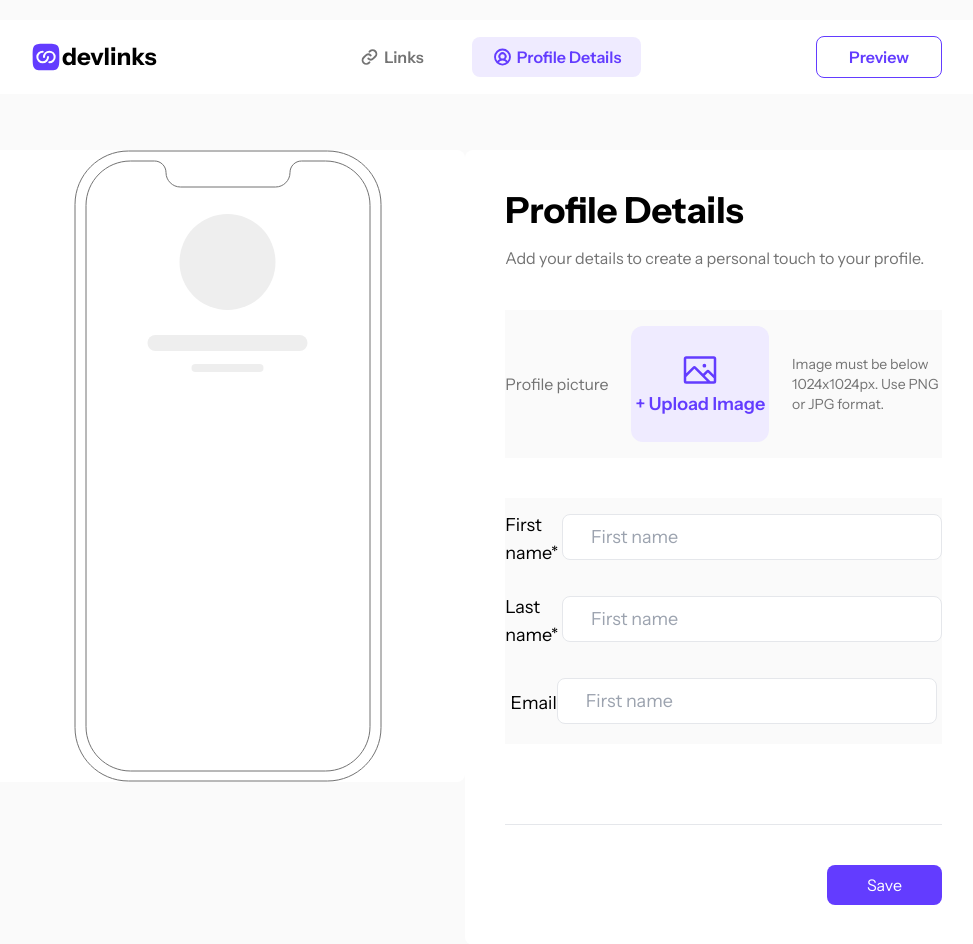
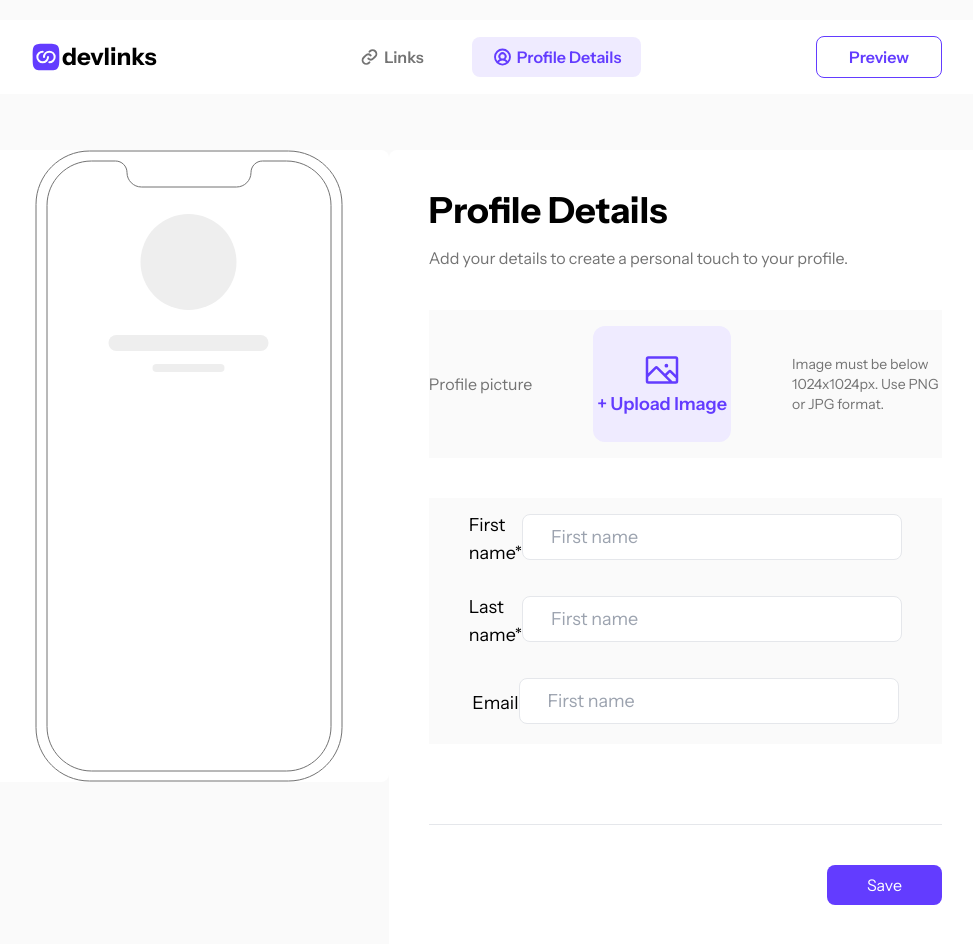
Before and after one commit to Guidotss/link-sharing, a Next.js app: page /profile in a window 1280 px wide. Shown: the top 944 px of the page, without its empty margins (154-1127 px from the left). Built offline with nearby package versions, Linux system fonts and the light colour scheme.

Commit message:
Ajustando responsive mobile ProfilePage

```diff
--- a/src/components/form/profile/UpdateUserInfo.tsx
+++ b/src/components/form/profile/UpdateUserInfo.tsx
@@ -12,7 +12,7 @@ export const  UpdateUserInfo = () => {
   return (
     <>
       <form
-        className="bg-light_grey flex flex-col items-center 2xl:px-10"
+        className="bg-light_grey flex flex-col items-center px-10"
         onSubmit={handleSubmit}
       >
         <div className="flex flex-col sm:flex-row sm:justify-between sm:items-center">
@@ -60,7 +60,7 @@ export const  UpdateUserInfo = () => {
       </form>
       <div className="w-full flex justify-end border-t-[1px] sm:mt-10">
         <button
-          className="sm:mt-10 mt-5 px-10 py-2 bg-purple text-white rounded-lg hover:bg-soft_purple transition-colors duration-300"
+          className="sm:mt-10 mt-5 mb-5 px-10 py-2 bg-purple text-white rounded-lg hover:bg-soft_purple transition-colors duration-300"
           onClick={handleSubmit}
         >
           Save
```
